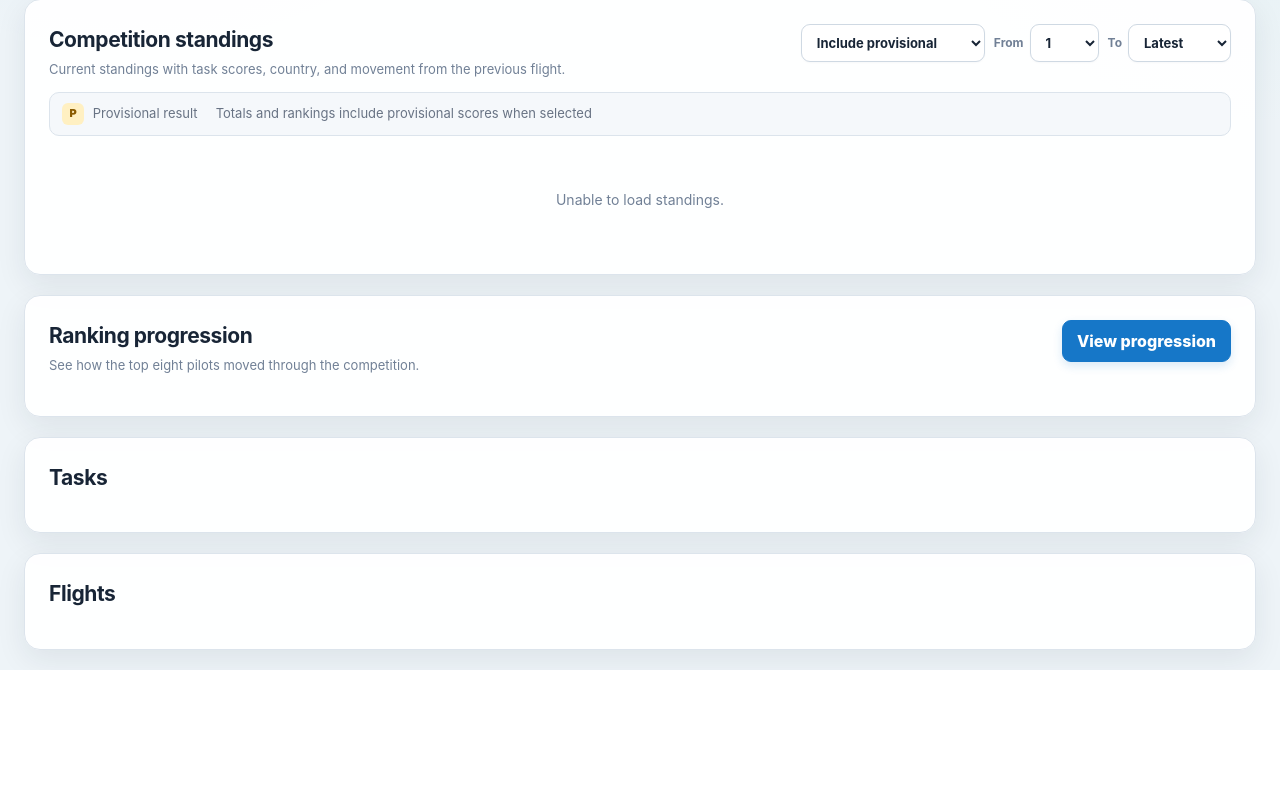
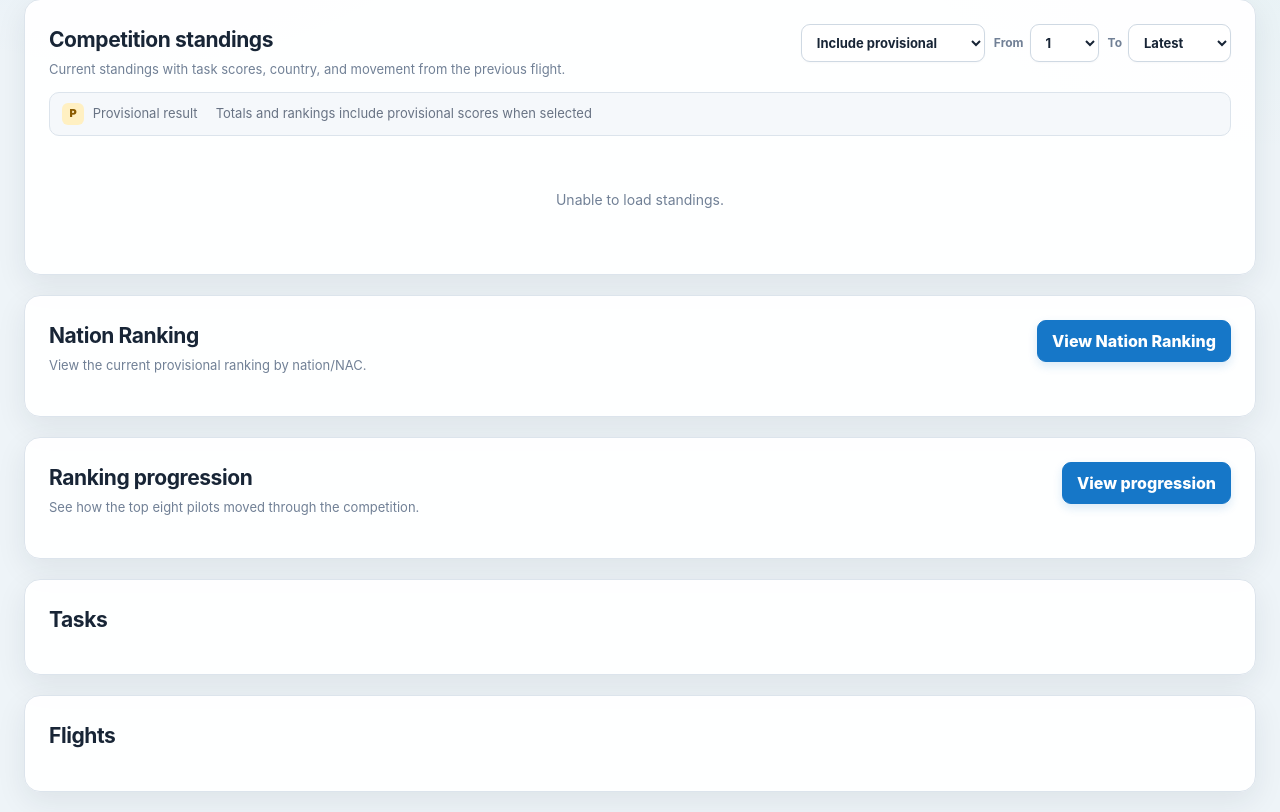
Before and after one commit to Jimmy-thom/balloon-competition-results, a Flask app: template templates/event.html in a window 1280 px wide. Shown: the part 320-1132 px from the top of the page. Before the commit the page ends 990 px from the top, so only its background shows below. Run offline with Flask 3, Linux system fonts and the light colour scheme; the template is opened without the code that fills it, so the values that code supplies are empty.

Commit message:
Update event.html

```diff
--- a/templates/event.html
+++ b/templates/event.html
@@ -51,6 +51,15 @@
 
   <div class="mobile-scroll-hint">← Swipe left/right to view all task columns →</div>
   <div id="standings" class="loading">Loading…</div>
+</div>
+<div class="card">
+  <div class="section-head">
+    <div>
+      <h2>Nation Ranking</h2>
+      <p class="muted">View the current provisional ranking by nation/NAC.</p>
+    </div>
+    <a class="button" href="/event/{{event.id}}/nations">View Nation Ranking</a>
+  </div>
 </div>
 <div class="card">
   <div class="section-head">
@@ -392,6 +401,8 @@
     font-size:8px;
   }
 }
+
+
 </style>
 <script>
 const eid={{event.id|tojson}},
@@ -503,6 +514,7 @@ function renderTable(rows, movementByPilot={}){
   standings.innerHTML=h;
 }
 
+
 async function load(){
   standings.innerHTML='<div class="loading">Loading…</div>';
   try{
```
